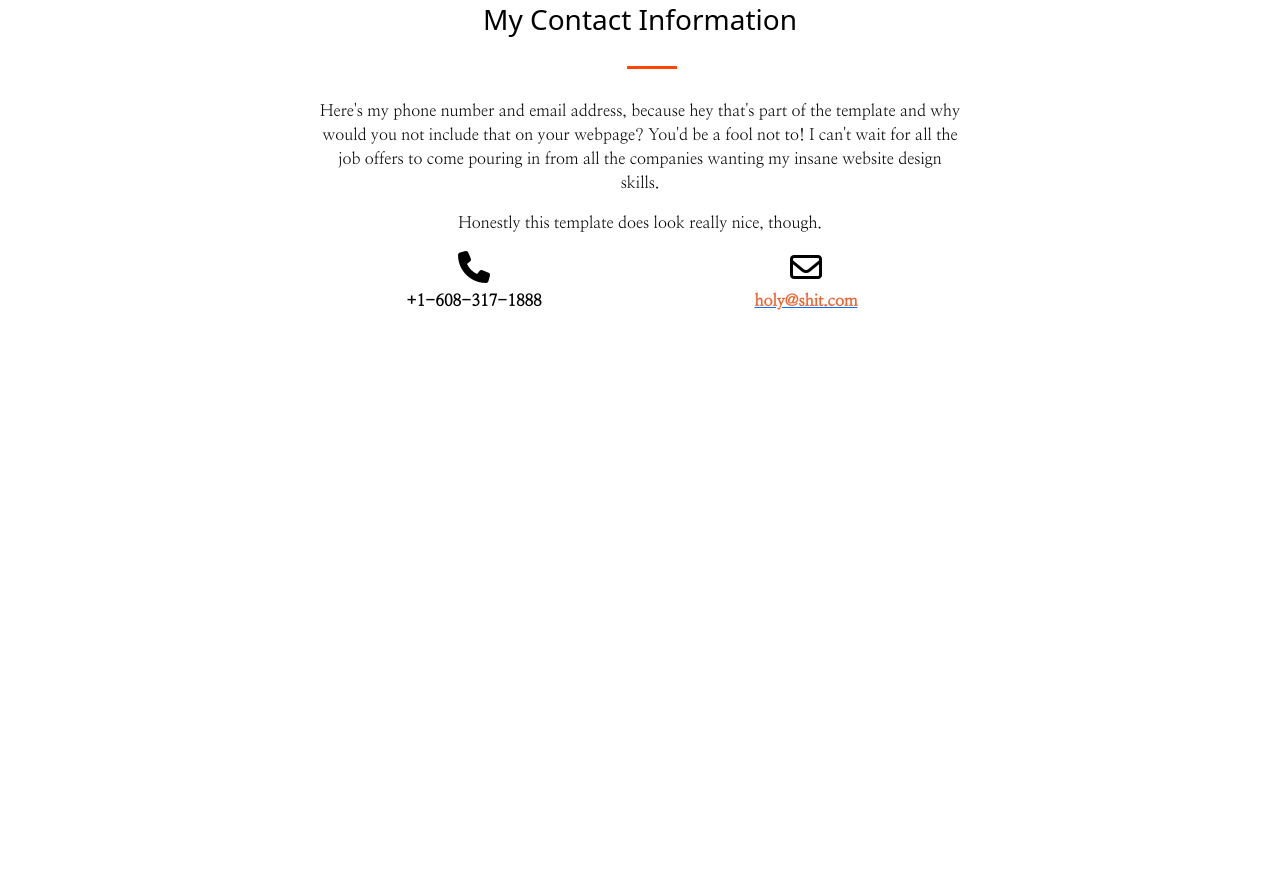
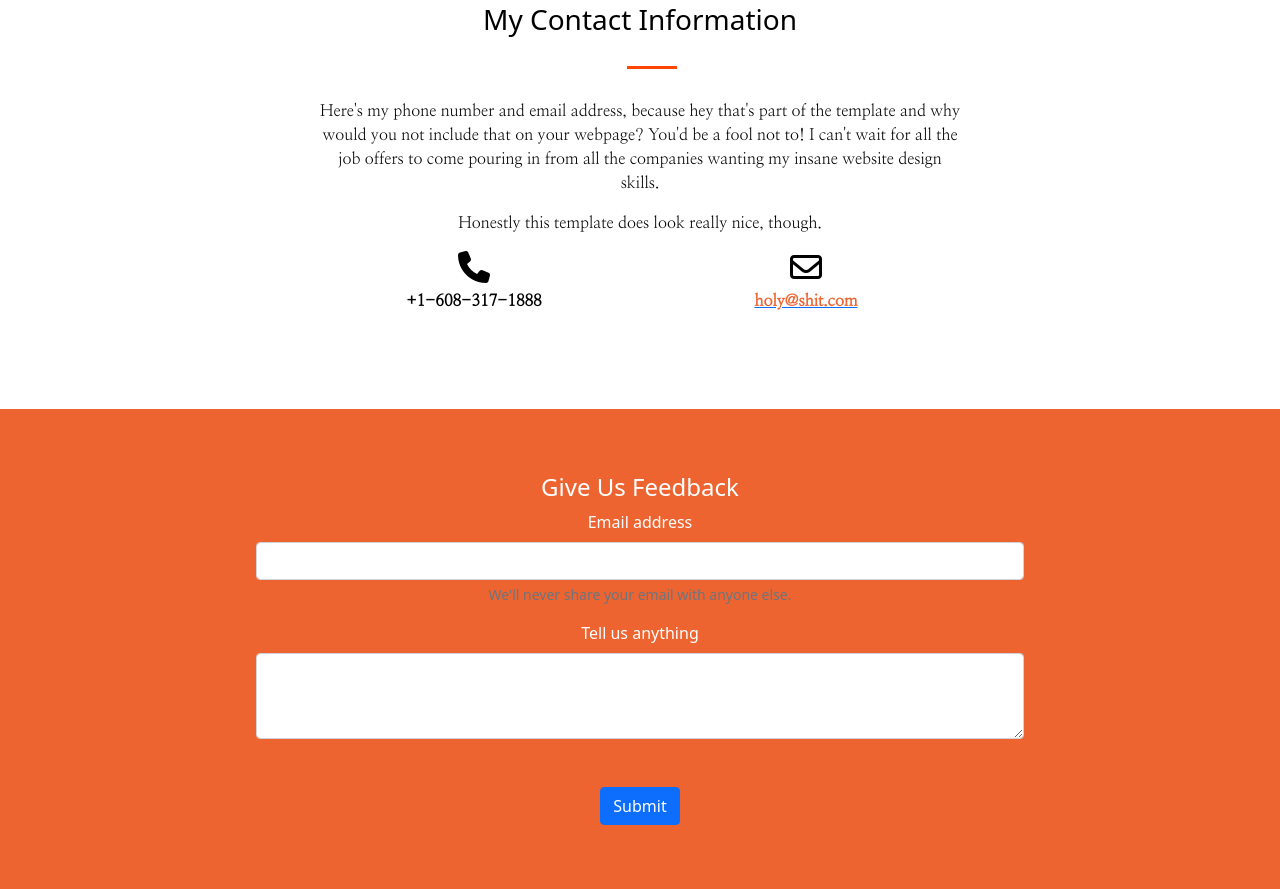
Before and after one commit to alexT0019/CA_03, a plain HTML site: page Exercise_C/index.html in a window 1280 px wide. Shown: the part 2433-3322 px from the top of the page. Before the commit the page ends 2842 px from the top, so only its background shows below. Drawn offline with nearby package versions, Linux system fonts and the light colour scheme; files whose address does not match are found by name.

Commit message:
third commit

```diff
--- a/Exercise_C/assets/css/style.css
+++ b/Exercise_C/assets/css/style.css
@@ -192,3 +192,13 @@ hr {
     font-weight: bold;
     font-style: normal;
 }
+
+/*form*/
+.form {
+    background-color: rgb(238, 100, 49);
+    text-align: center;
+    padding: 5%;
+    padding-left: 20%;
+    padding-right: 20%;
+    color: white;
+}
--- a/Exercise_C/index.html
+++ b/Exercise_C/index.html
@@ -181,6 +181,23 @@
       </div>
     </section>
 
+    <!--form-->
+    <section class="form" id="section6">
+      <h4>Give Us Feedback</h4>
+      <form>
+        <div class="mb-3">
+          <label for="exampleInputEmail1" class="form-label">Email address</label>
+          <input type="email" class="form-control" id="exampleInputEmail1" aria-describedby="emailHelp">
+          <div id="emailHelp" class="form-text">We'll never share your email with anyone else.</div>
+        </div>
+        <div class="mb-lg-5">
+          <label for="exampleFormControlTextarea1" class="form-label">Tell us anything</label>
+          <textarea class="form-control" id="exampleFormControlTextarea1" rows="3"></textarea>
+        </div>
+        <button type="submit" class="btn btn-primary">Submit</button>
+      </form>
+    </section>
+
     <!-- All scripts we need jquery, bootstrap, smooth scroll, local script -->
 
     <!--
```
